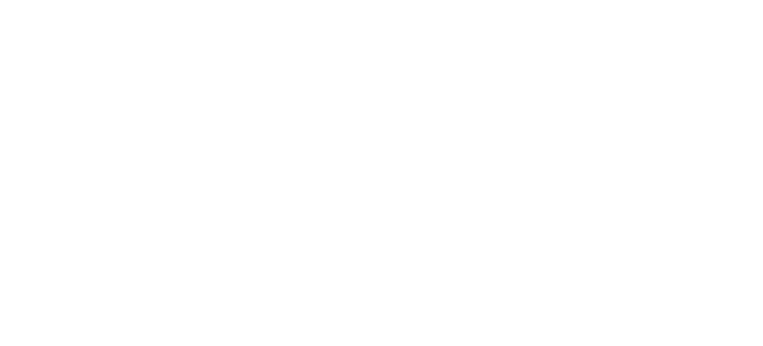
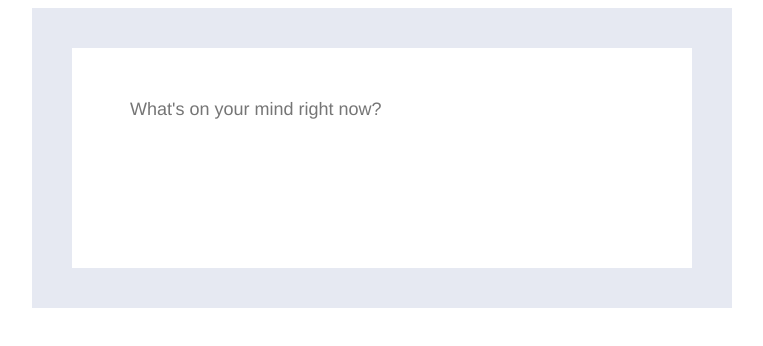
Before and after one commit to TomOndiba/cb-facebook-form, a plain HTML site: page index.html in a window 1280 px wide. Shown: the whole page, without its empty margins (258-1021 px from the left). Drawn offline with Linux system fonts and the light colour scheme.

Commit message:
[style] positions input and adds fontAwesome link

```diff
--- a/index.html
+++ b/index.html
@@ -2,9 +2,15 @@
 <html>
   <head>
     <meta charset="utf-8">
+    <link rel="stylesheet" href="https://maxcdn.bootstrapcdn.com/font-awesome/4.5.0/css/font-awesome.min.css">
+    <link rel="stylesheet" href="./main.css">
     <title>Facebook Form</title>
   </head>
   <body>
-
+    <div class="status-container">
+      <div class="status">
+        <input class="user-input" placeholder="What's on your mind right now?" />
+      </div>
+    </div>
   </body>
 </html>
--- /dev/null
+++ b/main.css
@@ -0,0 +1,29 @@
+body {
+  text-align: center;
+}
+
+.status-container {
+  display: inline-block;
+  background-color: #e6e9f2;
+  width: 700px;
+  height: 300px;
+}
+
+.status {
+  display: inline-block;
+  background-color: #ffffff;
+  margin-top: 40px;
+  width: 620px;
+  height: 220px;
+}
+
+.user-input {
+  display: inline-block;
+  width: 560px;
+  height: 120px;
+  float: right;
+  font-family: Helvetica;
+  font-size: 18px;
+  border: none;
+  outline: none;
+}
```
